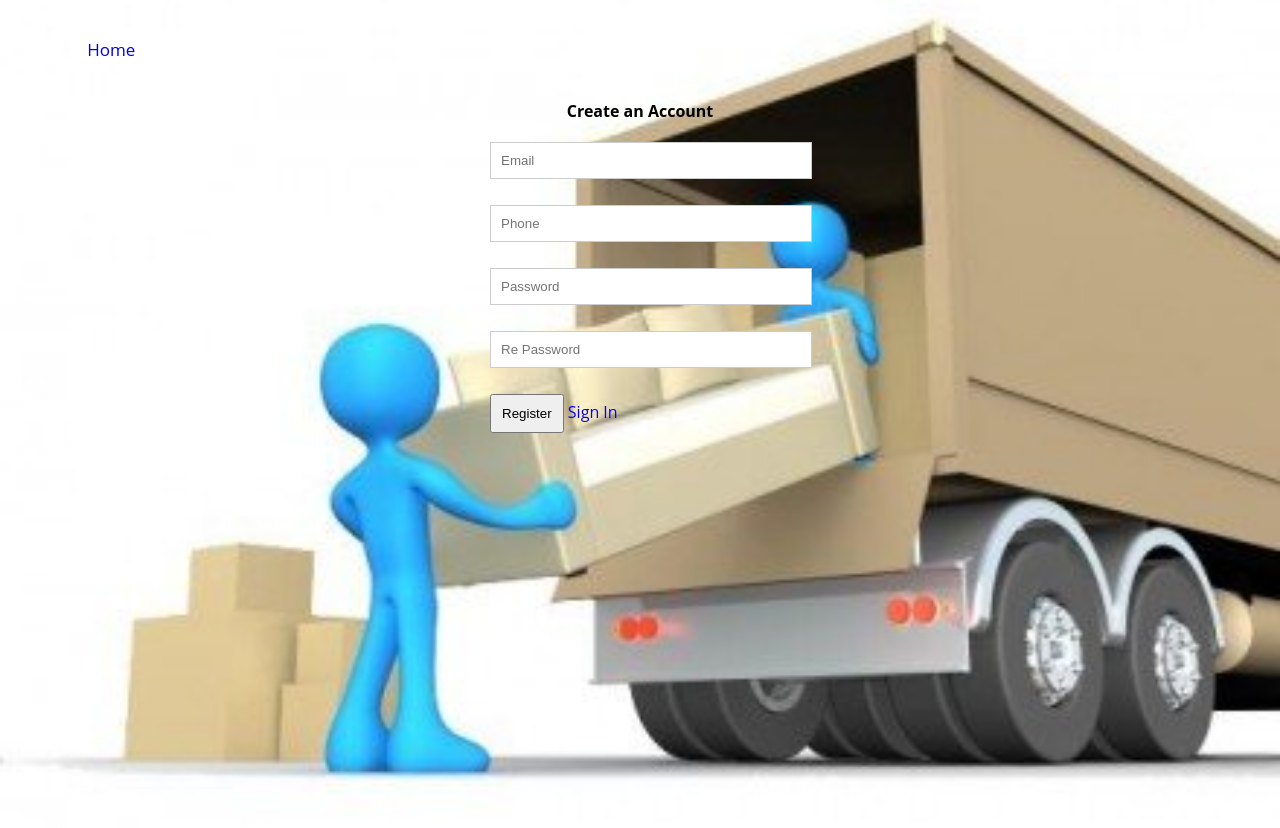
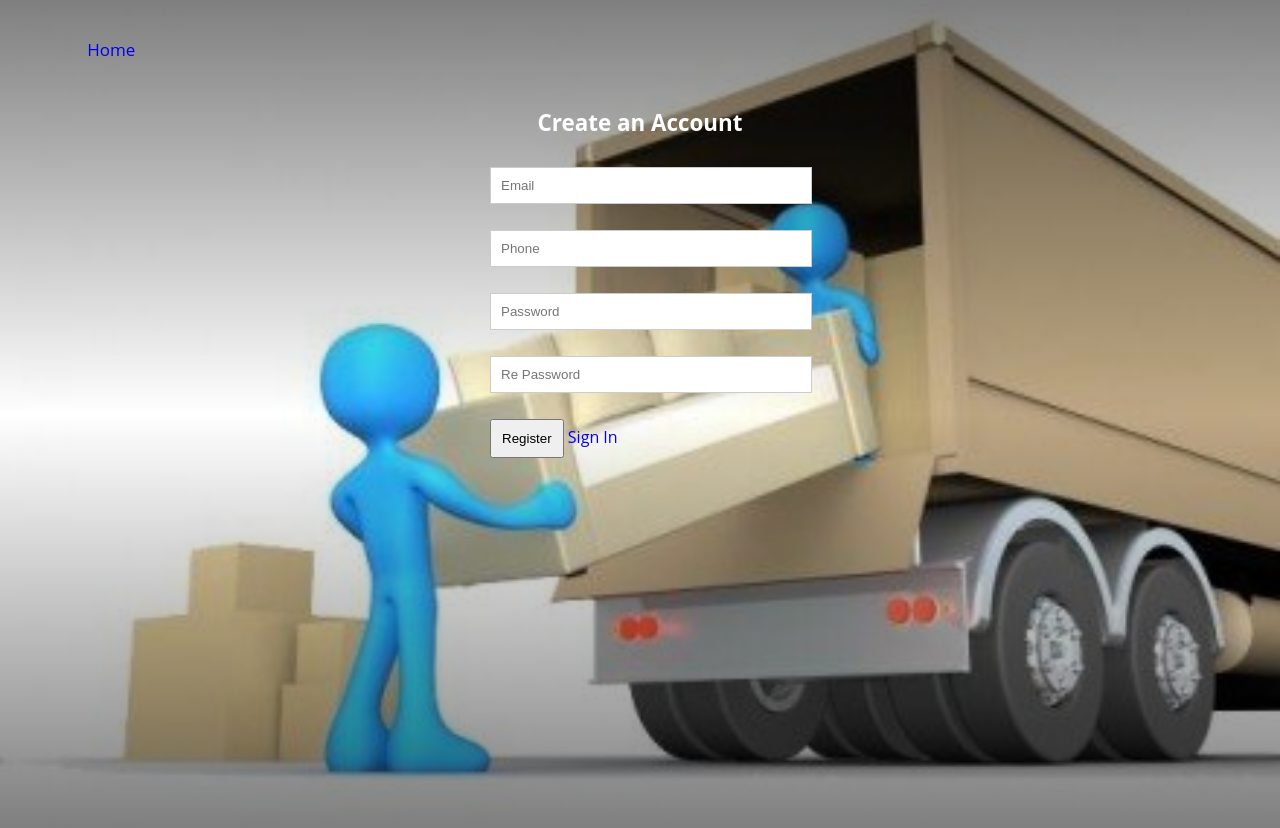
Before and after one commit to espoirMur/Andela-SendIT, a website: page UI/login.html in a window 1280 px wide. Drawn offline with Linux system fonts and the light colour scheme.

Commit message:
[bg #162178046] fix homepage image background color

```diff
--- a/UI/static/css/home.css
+++ b/UI/static/css/home.css
@@ -8,7 +8,7 @@
     margin: auto
 }
 header{
-    background-image: url(../img/main.jpg);
+    background: linear-gradient(to bottom, rgba(0, 0, 0, 0.5), rgba(0, 0, 0, 0), rgba(0, 0, 0, 0.5)), url('../img/main.jpg');
     height: 100vh;
     background-size: cover;
     background-position: center, center;
--- a/UI/static/css/styles.css
+++ b/UI/static/css/styles.css
@@ -1,7 +1,7 @@
 body {
   font-family: "Open Sans", sans-serif;
   line-height: 1.25;
-  background-image: url(../img/main.jpg);
+  background: linear-gradient(to bottom, rgba(0, 0, 0, 0.5), rgba(0, 0, 0, 0), rgba(0, 0, 0, 0.5)), url('../img/main.jpg');
   height: 100vh;
   background-size: cover;
   background-position: center, center;
@@ -41,7 +41,8 @@ form {
     color: blue;
   }
  #login-title{
-   color: black;;
+   color: white;
+   font-size: 140%
  }
   #form-switch {
     display:none
```
